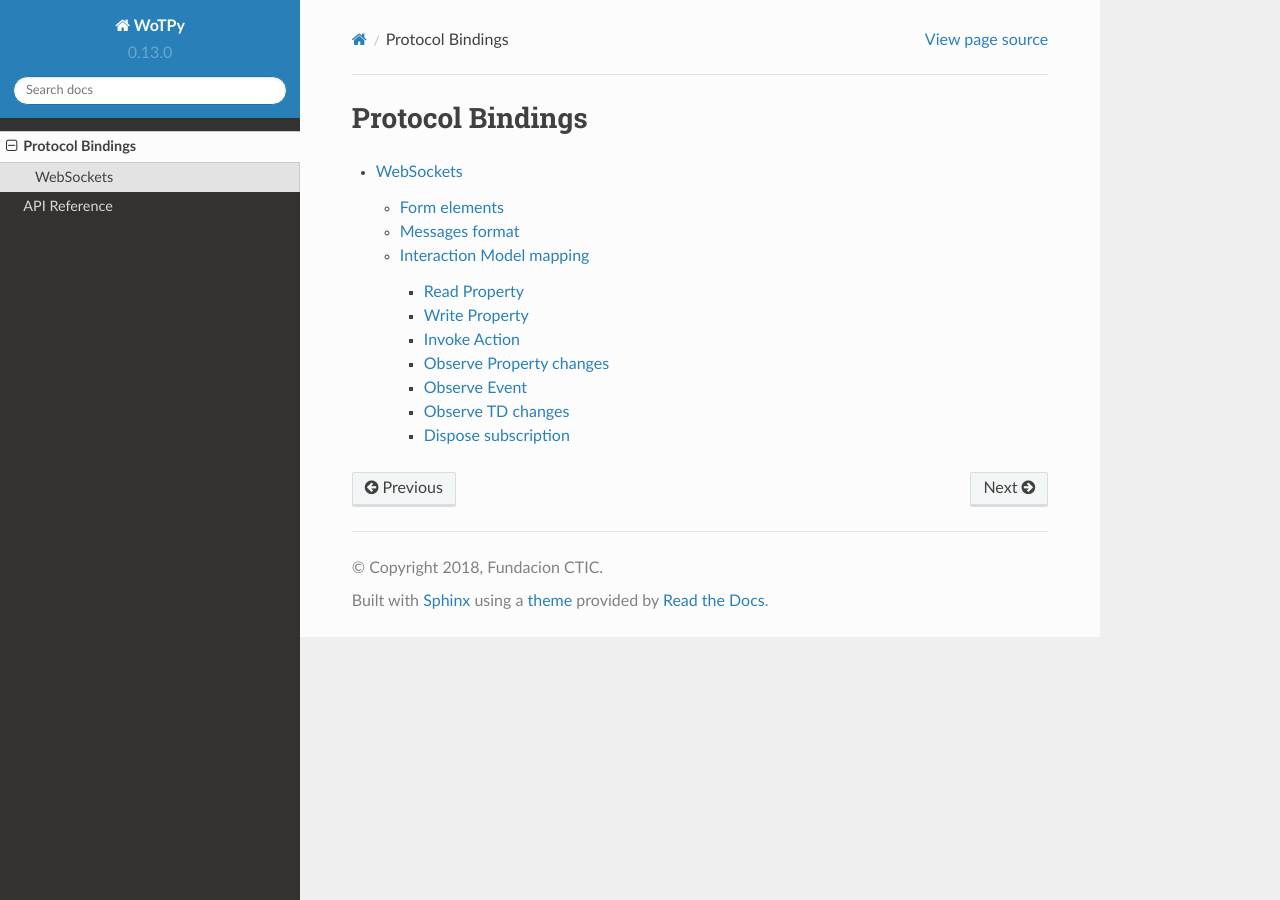
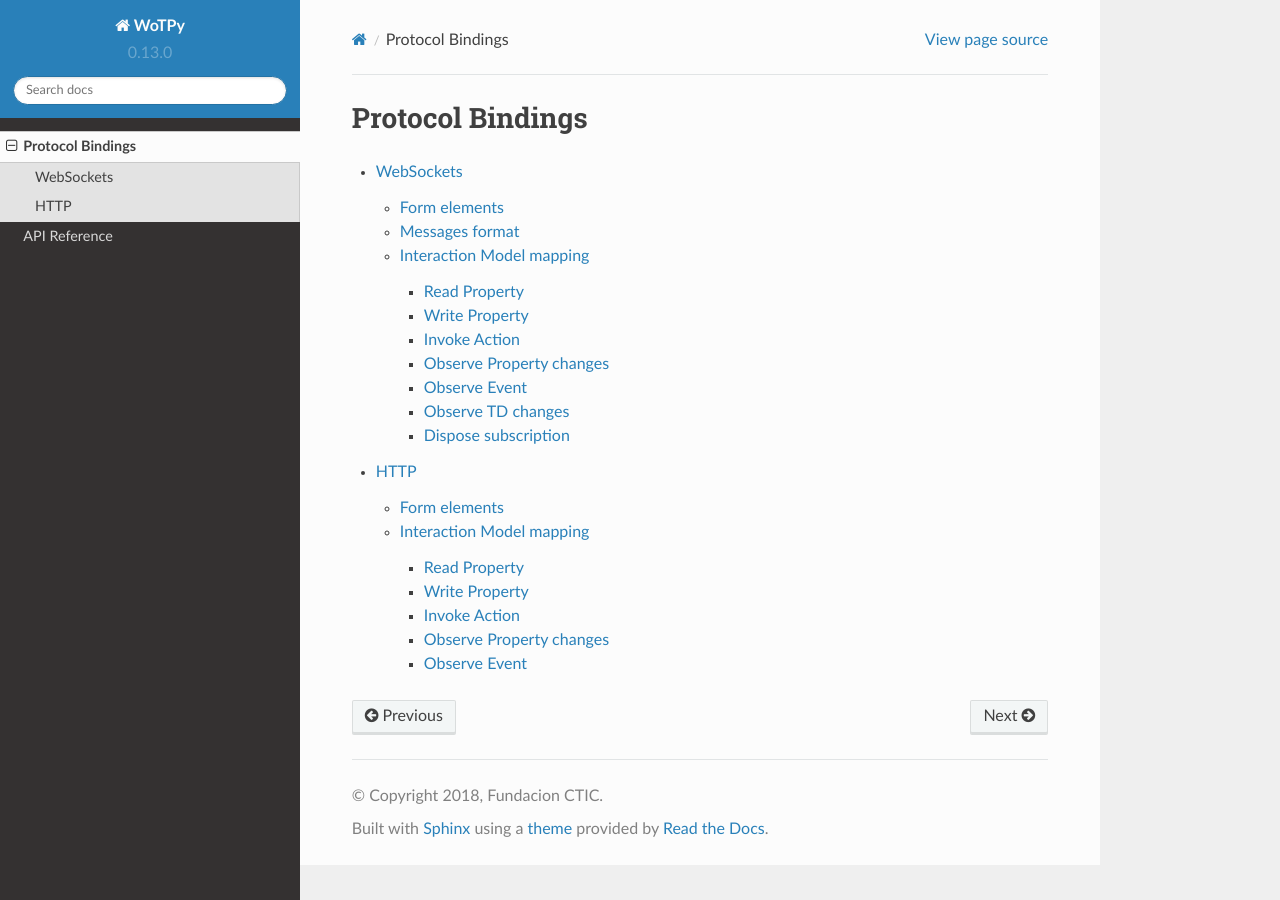
Before and after one commit to agmangas/wot-py, a Sphinx documentation site: the page built from docs/protocols.rst, in a window 1280 px wide. Built offline with Sphinx 7.4.7 and the Read the Docs theme 2.0.0, drawn with Linux system fonts in a browser that asks for light colours; some of the changed lines change nothing that is shown.

Commit message:
Add HTTP binding page to docs

```diff
--- /dev/null
+++ b/docs/http.rst
@@ -0,0 +1,161 @@
+HTTP
+====
+
+This section describes the mapping between the high-level actions that can be executed over a Thing and the
+messages exchanged with the server when using the HTTP Protocol Binding.
+
+All messages are serialized in JSON format.
+
+Form elements
+-------------
+
+Form elements produced by the HTTP binding vary depending on the type of interaction. All forms contain the following fields:
+
+=============   ===========
+Field           Description
+=============   ===========
+``op``          Interaction verb (e.g. ``readproperty``) associated with this form element.
+``href``        The HTTP URL used to interface with the Thing server for this interaction verb.
+``mediaType``   This field will always contain the MIME media type for JSON.
+=============   ===========
+
+Interaction Model mapping
+-------------------------
+
+Read Property
+^^^^^^^^^^^^^
+
+Form::
+
+    {
+        "op": "readproperty",
+        "contentType": "application/json",
+        "href": "http://<host>:<port>/<thing_name>/property/<property_name>"
+    }
+
+Request::
+
+    GET http://<host>:<port>/<thing_name>/property/<property_name>
+
+Response::
+
+    HTTP 200
+
+    {
+        "value": <property_value>
+    }
+
+Write Property
+^^^^^^^^^^^^^^
+
+Form::
+
+    {
+        "op": "writeproperty",
+        "contentType": "application/json",
+        "href": "http://<host>:<port>/<thing_name>/property/<property_name>"
+    }
+
+Request::
+
+    PUT http://<host>:<port>/<thing_name>/property/<property_name>
+
+    {
+        "value": <property_value>
+    }
+
+Response::
+
+    HTTP 200
+
+Invoke Action
+^^^^^^^^^^^^^
+
+.. note:: The HTTP binding adopts the *long-polling* pattern to deal with server-side messages. In practice, this means that the server will keep the connection open on requests to the *action invocation*, *property subscription* and *event subscription* endpoints until a value is emitted or a timeout occurs.
+
+Form::
+
+    {
+        "op": "invokeaction",
+        "contentType": "application/json",
+        "href": "http://<host>:<port>/<thing_name>/action/<action_name>"
+    }
+
+An action invocation can be started with a POST request::
+
+    POST http://<host>:<port>/<thing_name>/action/<action_name>
+
+    {
+        "input": <action_argument>
+    }
+
+A unique UUID will be assigned to the ongoing invocation and returned in the response::
+
+    HTTP 200
+
+    {
+        "invocation": "/invocation/<uuid>"
+    }
+
+The status of the invocation can be retrieved from that URL::
+
+    GET http://<host>:<port>/invocation/<uuid>
+
+The response will contain the final ``result`` or an ``error`` message::
+
+    HTTP 200
+
+    {
+        "done": <boolean>
+        "result" <result_value>
+        "error": <error_message>
+    }
+
+
+Observe Property changes
+^^^^^^^^^^^^^^^^^^^^^^^^
+
+Form::
+
+    {
+        "op": "observeproperty",
+        "contentType": "application/json",
+        "href": "http://<host>:<port>/<thing_name>/property/<property_name>/subscription"
+    }
+
+Subscriptions are automatically managed by the HTTP binding. A subscription is initialized on each request and cancelled after a value is emitted::
+
+    GET http://<host>:<port>/<thing_name>/property/<property_name>/subscription
+
+The response format is the same as the *read property* verb::
+
+    HTTP 200
+
+    {
+        "value": <property_value>
+    }
+
+Observe Event
+^^^^^^^^^^^^^
+
+Form::
+
+    {
+        "op": "subscribeevent",
+        "contentType": "application/json",
+        "href": "http://<host>:<port>/<thing_name>/event/<event_name>/subscription"
+    }
+
+Request::
+
+    GET http://<host>:<port>/<thing_name>/event/<event_name>/subscription
+
+Response::
+
+    HTTP 200
+
+    {
+        "payload": <event_payload>
+    }
+
+Please note that subscriptions are also managed automatically, as occurs in the *observe property* case.
--- a/docs/protocols.rst
+++ b/docs/protocols.rst
@@ -4,3 +4,4 @@ Protocol Bindings
 .. toctree::
 
     websockets
+    http
```
